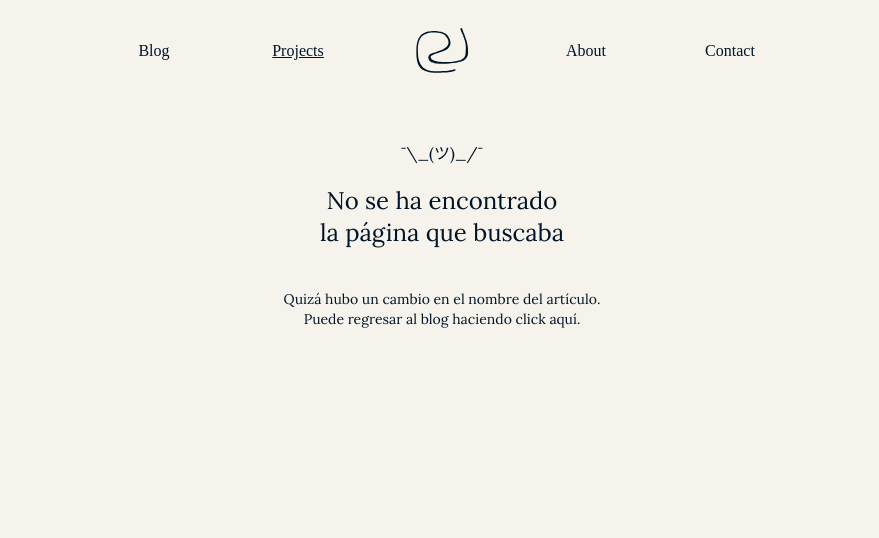
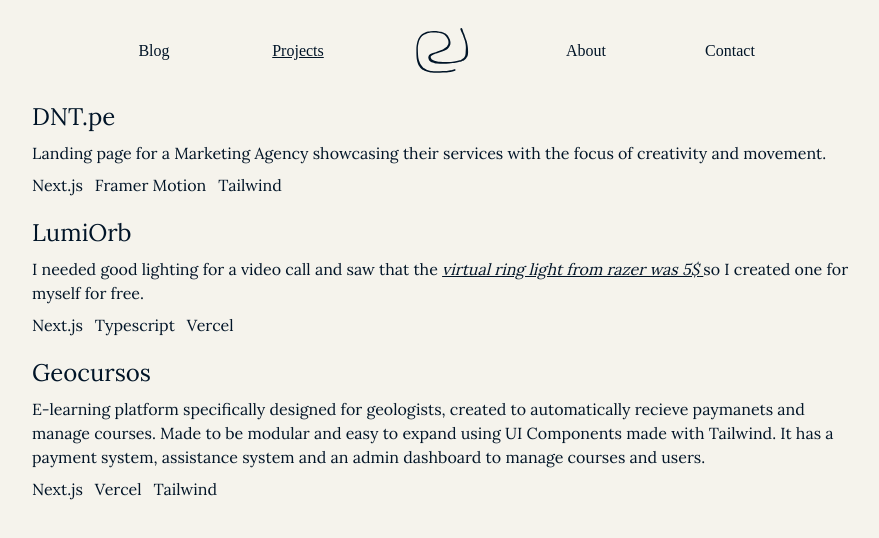
Before and after one commit to renzodamgo/portfoliov3, a Next.js app: page /projects in a window 1280 px wide. Before the commit this address had no page. Shown: the top 538 px of the page, without its empty margins (198-1077 px from the left). Built offline with nearby package versions, Linux system fonts and the light colour scheme.

Commit message:
Add projects page

```diff
--- a/src/components/ui/navbar.tsx
+++ b/src/components/ui/navbar.tsx
@@ -8,7 +8,7 @@
 		navLinks[locale != undefined ? (locale as keyof typeof locales) : 'en-US'];
 	return (
 		<nav className="container mx-auto max-w-[800px] px-10 py-6 font-serif">
-			<ul className="grid grid-cols-5 ch:flex ch:items-center ch:justify-center">
+			<ul className="grid grid-cols-5 gap-4 ch:flex ch:items-center ch:justify-center md:gap-0">
 				<li>
 					<Link href={'/blog'} locale={locale} legacyBehavior>
 						<a className={router.pathname == '/blog' ? 'active' : ''}>{blog}</a>
@@ -45,7 +45,6 @@
 						</a>
 					</Link>
 				</li>
-				{/* <li></li> */}
 			</ul>
 		</nav>
 	);
--- /dev/null
+++ b/src/pages/projects.tsx
@@ -0,0 +1,70 @@
+import Link from 'next/link';
+
+export const Projects = () => {
+	return (
+		<div className="container mx-auto grid gap-5 px-10 font-serif ch:grid ch:gap-2">
+			<div>
+				<h1>
+					<a href="https://www.dnt.pe/" target="_blank" rel="noreferrer">
+						DNT.pe
+					</a>
+				</h1>
+				<p>
+					Landing page for a Marketing Agency showcasing their services with the
+					focus of creativity and movement.
+				</p>
+				<div className="flex gap-3">
+					<span>Next.js </span>
+					<span>Framer Motion</span>
+					<span>Tailwind</span>
+				</div>
+			</div>
+			<div>
+				<h1>
+					<Link
+						href="https://lumiorb.vercel.app/"
+						target="_blank"
+					>
+						LumiOrb
+					</Link>
+				</h1>
+				<p>
+					I needed good lighting for a video call and saw that the{' '}
+					<Link
+						className="italic underline"
+						href="https://www.razer.com/gaming-software/razer-virtual-ring-light/RZ11-15000-0001"
+						target="_blank"
+					>
+						{' '}
+						virtual ring light from razer was 5${' '}
+					</Link>
+					so I created one for myself for free.
+				</p>
+				<div className="flex gap-3">
+					<span>Next.js</span>
+					<span>Typescript</span>
+					<span>Vercel</span>
+				</div>
+			</div>
+			<div>
+				<Link href="https://geocursos.com.pe/" target="_blank">
+					<h1>Geocursos</h1>
+				</Link>
+				<p>
+					E-learning platform specifically designed for geologists, created to
+					automatically recieve paymanets and manage courses. Made to be modular
+					and easy to expand using UI Components made with Tailwind. It has a
+					payment system, assistance system and an admin dashboard to manage
+					courses and users.
+				</p>
+				<div className="flex gap-3">
+					<span>Next.js</span>
+					<span>Vercel</span>
+					<span>Tailwind</span>
+				</div>
+			</div>
+		</div>
+	);
+};
+
+export default Projects;
```
